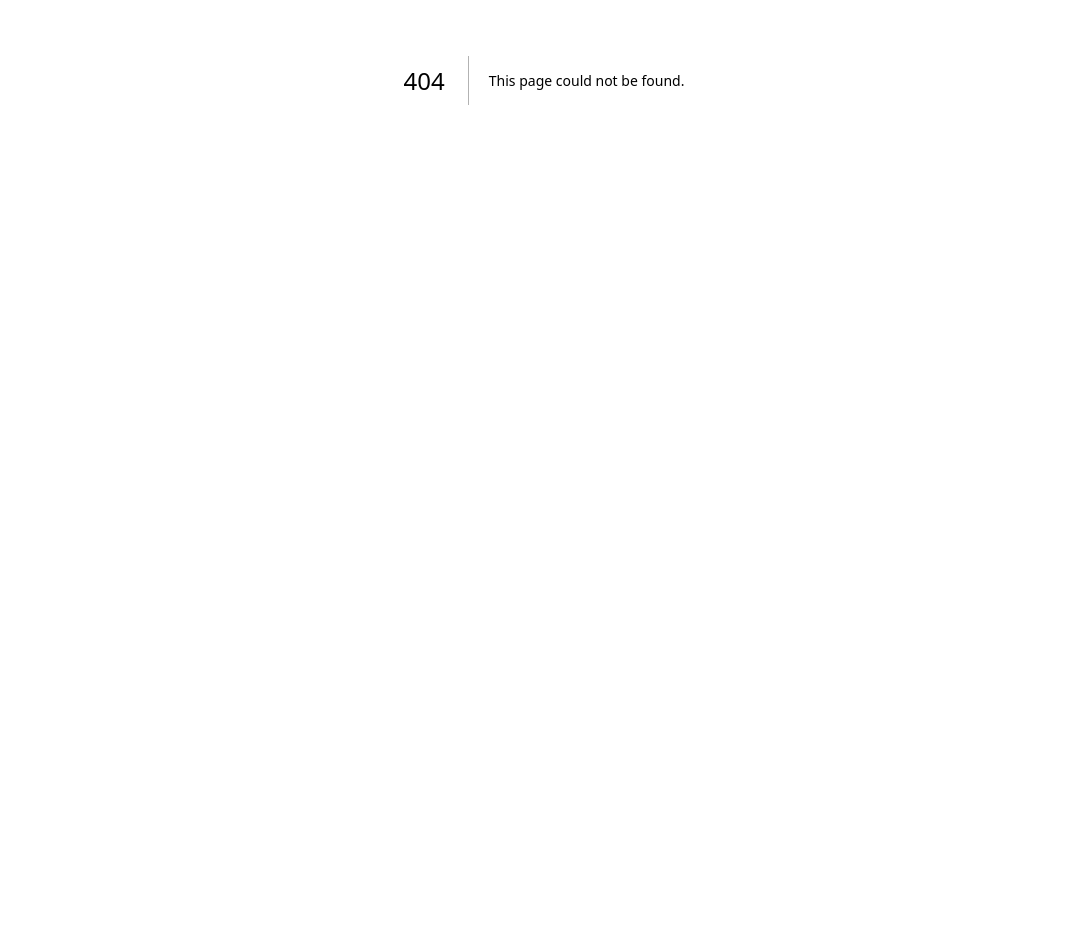
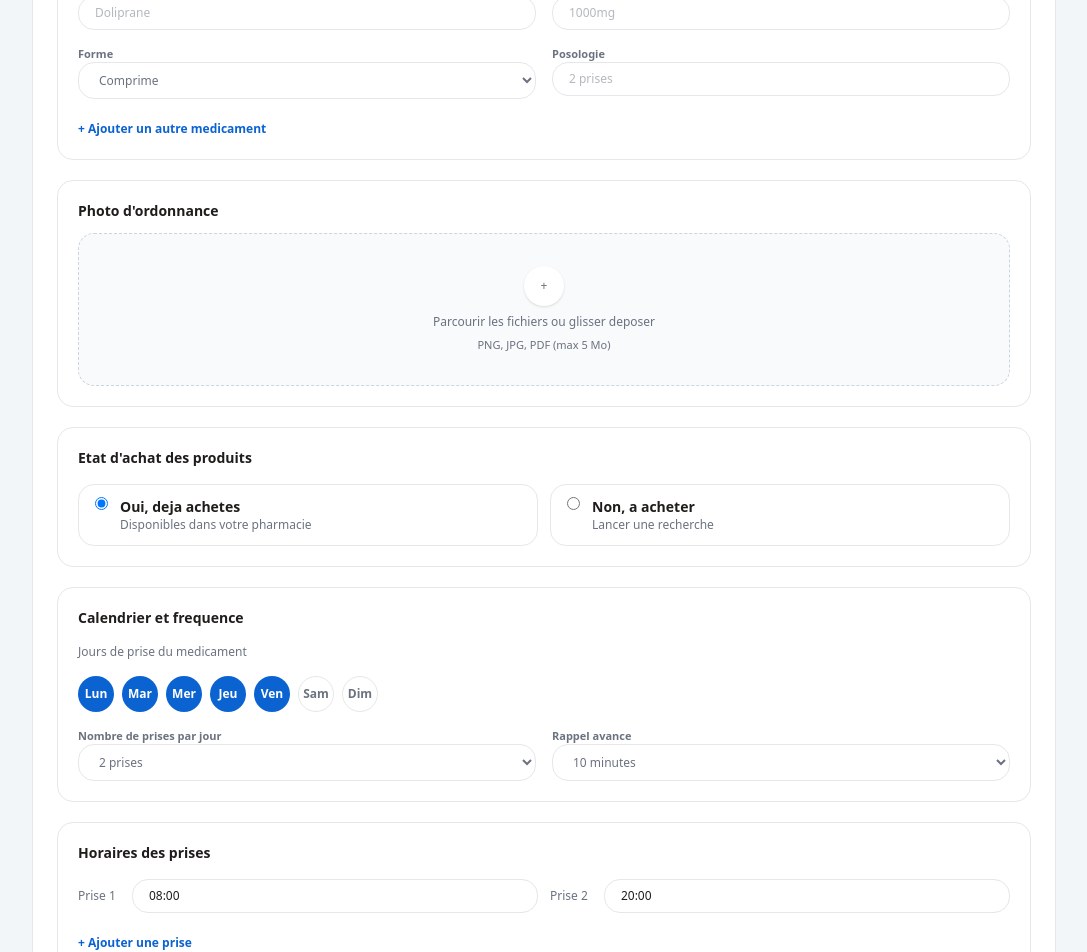
Before and after one commit to ai-embed/gopharma, a Next.js app: page /reminders/new in a window 1280 px wide. Before the commit this address had no page. Shown: the part 320-1272 px from the top of the page, without its empty margins (96-1183 px from the left). Before the commit the page ends 800 px from the top, so only its background shows below. Built offline with nearby package versions, Linux system fonts and the light colour scheme; no server answers.

Commit message:
feat: add prescription reminder form

```diff
--- a/src/app/preferences/page.tsx
+++ b/src/app/preferences/page.tsx
@@ -70,9 +70,12 @@ export default function PreferencesPage() {
               </p>
               <div className="flex flex-wrap items-center justify-between gap-3 rounded-2xl bg-[#F3F6F9] px-4 py-3 text-xs">
                 <span>Gerer votre calendrier</span>
-                <button className="rounded-full bg-[#0B63D1] px-3 py-2 text-[11px] font-semibold text-white">
+                <Link
+                  href="/reminders/new"
+                  className="rounded-full bg-[#0B63D1] px-3 py-2 text-[11px] font-semibold text-white"
+                >
                   Gerer mon calendrier d&apos;ordonnance
-                </button>
+                </Link>
               </div>
             </section>
 
--- /dev/null
+++ b/src/app/reminders/new/page.tsx
@@ -0,0 +1,211 @@
+"use client";
+
+import { TopNav } from "@/components/TopNav";
+
+const days = [
+  "Lun",
+  "Mar",
+  "Mer",
+  "Jeu",
+  "Ven",
+  "Sam",
+  "Dim",
+];
+
+export default function NewReminderPage() {
+  return (
+    <div className="min-h-screen bg-[#F3F6F9] px-6 py-10 text-[#1F1D1B]">
+      <div className="mx-auto max-w-5xl space-y-6">
+        <TopNav />
+
+        <div className="rounded-3xl border border-[#E5E7EB] bg-white p-6">
+          <div className="space-y-2">
+            <h1 className="text-lg font-semibold">Nouveau rappel d&apos;ordonnance</h1>
+            <p className="text-sm text-[#6B7280]">
+              Configurez votre calendrier de medication pour ne jamais oublier une prise.
+            </p>
+          </div>
+
+          <div className="mt-6 space-y-5">
+            <section className="space-y-4 rounded-2xl border border-[#E5E7EB] p-5">
+              <h2 className="text-sm font-semibold">Informations medicament</h2>
+              <div className="grid gap-4 sm:grid-cols-2">
+                <div className="space-y-2 text-xs text-[#6B7280]">
+                  <label className="text-[11px] font-semibold">Nom du medicament</label>
+                  <input
+                    placeholder="Doliprane"
+                    className="w-full rounded-2xl border border-[#E5E7EB] px-4 py-2"
+                  />
+                </div>
+                <div className="space-y-2 text-xs text-[#6B7280]">
+                  <label className="text-[11px] font-semibold">Dosage</label>
+                  <input
+                    placeholder="1000mg"
+                    className="w-full rounded-2xl border border-[#E5E7EB] px-4 py-2"
+                  />
+                </div>
+                <div className="space-y-2 text-xs text-[#6B7280]">
+                  <label className="text-[11px] font-semibold">Forme</label>
+                  <select className="w-full rounded-2xl border border-[#E5E7EB] px-4 py-2">
+                    <option>Comprime</option>
+                    <option>Gelule</option>
+                    <option>Sirop</option>
+                  </select>
+                </div>
+                <div className="space-y-2 text-xs text-[#6B7280]">
+                  <label className="text-[11px] font-semibold">Posologie</label>
+                  <input
+                    placeholder="2 prises"
+                    className="w-full rounded-2xl border border-[#E5E7EB] px-4 py-2"
+                  />
+                </div>
+              </div>
+              <button className="text-xs font-semibold text-[#0B63D1]">
+                + Ajouter un autre medicament
+              </button>
+            </section>
+
+            <section className="space-y-3 rounded-2xl border border-[#E5E7EB] p-5">
+              <h2 className="text-sm font-semibold">Photo d&apos;ordonnance</h2>
+              <div className="flex flex-col items-center justify-center gap-2 rounded-2xl border border-dashed border-[#CBD5E1] bg-[#F8FAFC] px-6 py-8 text-center text-xs text-[#6B7280]">
+                <div className="flex h-10 w-10 items-center justify-center rounded-full bg-white shadow">
+                  +
+                </div>
+                <p>Parcourir les fichiers ou glisser deposer</p>
+                <p className="text-[11px]">PNG, JPG, PDF (max 5 Mo)</p>
+              </div>
+            </section>
+
+            <section className="space-y-4 rounded-2xl border border-[#E5E7EB] p-5">
+              <h2 className="text-sm font-semibold">Etat d&apos;achat des produits</h2>
+              <div className="grid gap-3 sm:grid-cols-2 text-xs">
+                <label className="flex items-start gap-3 rounded-2xl border border-[#E5E7EB] px-4 py-3">
+                  <input type="radio" name="purchase" defaultChecked />
+                  <div>
+                    <p className="text-sm font-semibold">Oui, deja achetes</p>
+                    <p className="text-xs text-[#6B7280]">
+                      Disponibles dans votre pharmacie
+                    </p>
+                  </div>
+                </label>
+                <label className="flex items-start gap-3 rounded-2xl border border-[#E5E7EB] px-4 py-3">
+                  <input type="radio" name="purchase" />
+                  <div>
+                    <p className="text-sm font-semibold">Non, a acheter</p>
+                    <p className="text-xs text-[#6B7280]">
+                      Lancer une recherche
+                    </p>
+                  </div>
+                </label>
+              </div>
+            </section>
+
+            <section className="space-y-4 rounded-2xl border border-[#E5E7EB] p-5">
+              <h2 className="text-sm font-semibold">Calendrier et frequence</h2>
+              <p className="text-xs text-[#6B7280]">
+                Jours de prise du medicament
+              </p>
+              <div className="flex flex-wrap gap-2">
+                {days.map((day, index) => (
+                  <button
+                    key={day}
+                    className={`h-9 w-9 rounded-full text-xs font-semibold ${
+                      index < 5
+                        ? "bg-[#0B63D1] text-white"
+                        : "border border-[#E5E7EB] text-[#6B7280]"
+                    }`}
+                  >
+                    {day}
+                  </button>
+                ))}
+              </div>
+              <div className="grid gap-4 sm:grid-cols-2">
+                <div className="space-y-2 text-xs text-[#6B7280]">
+                  <label className="text-[11px] font-semibold">Nombre de prises par jour</label>
+                  <select className="w-full rounded-2xl border border-[#E5E7EB] px-4 py-2">
+                    <option>2 prises</option>
+                    <option>3 prises</option>
+                    <option>4 prises</option>
+                  </select>
+                </div>
+                <div className="space-y-2 text-xs text-[#6B7280]">
+                  <label className="text-[11px] font-semibold">Rappel avance</label>
+                  <select className="w-full rounded-2xl border border-[#E5E7EB] px-4 py-2">
+                    <option>10 minutes</option>
+                    <option>30 minutes</option>
+                    <option>1 heure</option>
+                  </select>
+                </div>
+              </div>
+            </section>
+
+            <section className="space-y-4 rounded-2xl border border-[#E5E7EB] p-5">
+              <h2 className="text-sm font-semibold">Horaires des prises</h2>
+              <div className="grid gap-3 sm:grid-cols-2">
+                {["08:00", "20:00"].map((time, index) => (
+                  <div key={time} className="flex items-center gap-3">
+                    <span className="w-12 text-xs text-[#6B7280]">
+                      Prise {index + 1}
+                    </span>
+                    <input
+                      defaultValue={time}
+                      className="w-full rounded-2xl border border-[#E5E7EB] px-4 py-2 text-xs"
+                    />
+                  </div>
+                ))}
+              </div>
+              <button className="text-xs font-semibold text-[#0B63D1]">
+                + Ajouter une prise
+              </button>
+            </section>
+
+            <section className="space-y-4 rounded-2xl border border-[#E5E7EB] p-5">
+              <h2 className="text-sm font-semibold">Duree du traitement</h2>
+              <div className="grid gap-4 sm:grid-cols-2">
+                <div className="space-y-2 text-xs text-[#6B7280]">
+                  <label className="text-[11px] font-semibold">Date de debut</label>
+                  <input className="w-full rounded-2xl border border-[#E5E7EB] px-4 py-2" />
+                </div>
+                <div className="space-y-2 text-xs text-[#6B7280]">
+                  <label className="text-[11px] font-semibold">Date de fin</label>
+                  <input className="w-full rounded-2xl border border-[#E5E7EB] px-4 py-2" />
+                </div>
+              </div>
+              <label className="flex items-center gap-2 text-xs text-[#6B7280]">
+                <input type="checkbox" className="h-4 w-4 rounded border-[#CBD5E1]" />
+                Traitement continu / maladie chronique
+              </label>
+            </section>
+
+            <section className="space-y-4 rounded-2xl border border-[#E5E7EB] p-5">
+              <h2 className="text-sm font-semibold">Instructions</h2>
+              <div className="grid gap-3 sm:grid-cols-3 text-xs">
+                {["Avant le repas", "Pendant le repas", "Apres le repas"].map((label) => (
+                  <button
+                    key={label}
+                    className={`rounded-2xl border px-4 py-3 ${
+                      label === "Pendant le repas"
+                        ? "border-[#0B63D1] bg-[#EAF2FF] text-[#0B63D1]"
+                        : "border-[#E5E7EB] text-[#6B7280]"
+                    }`}
+                  >
+                    {label}
+                  </button>
+                ))}
+              </div>
+            </section>
+
+            <div className="flex flex-wrap items-center justify-end gap-3">
+              <button className="rounded-full border border-[#E5E7EB] px-4 py-2 text-xs font-semibold text-[#6B7280]">
+                Annuler
+              </button>
+              <button className="rounded-full bg-[#0B63D1] px-4 py-2 text-xs font-semibold text-white">
+                Creer le calendrier
+              </button>
+            </div>
+          </div>
+        </div>
+      </div>
+    </div>
+  );
+}
```
Also changed, not shown: 1 other file (tests, documents, lock files or other folders).
